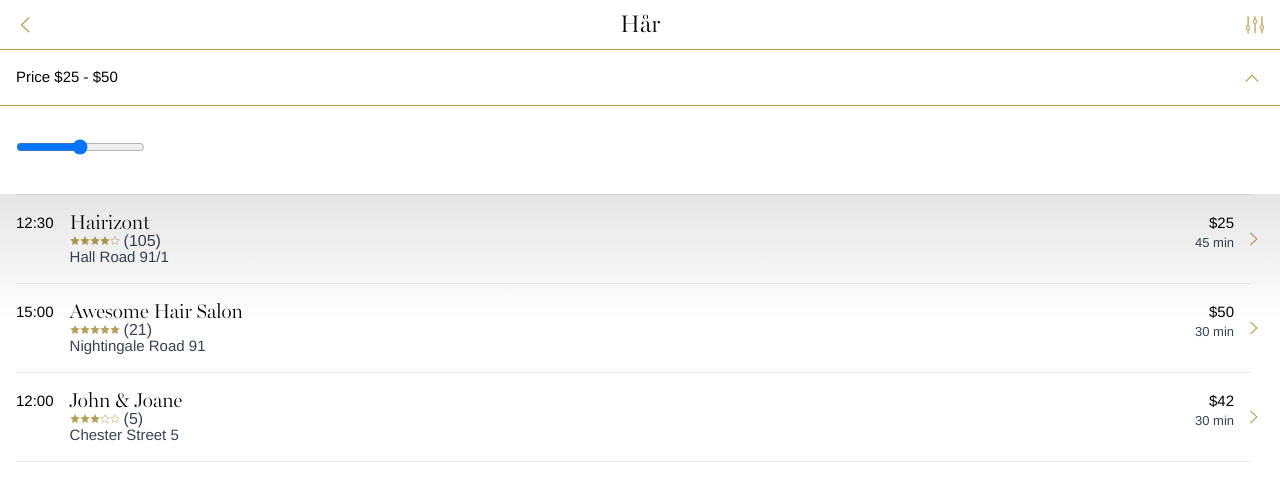
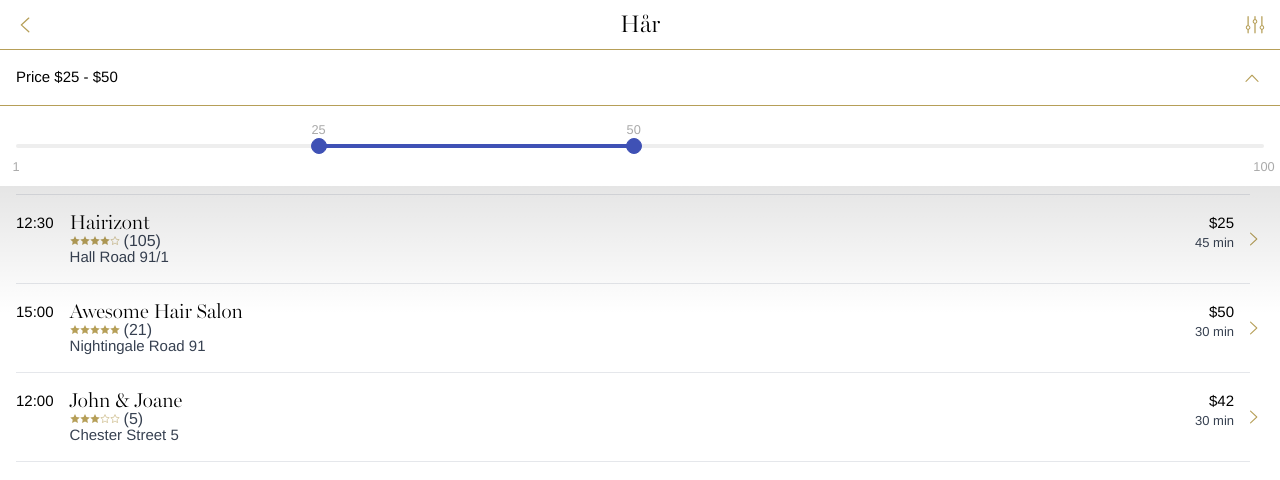
Before and after one commit to dtangerfors/cloudnine-techtest, a React (Create React App) app: page / in a window 1280 px wide. Both pictures are taken after a click on the button 1252 px from the left and 78 px from the top of the page. Shown: the top 480 px of the page. Built offline with nearby package versions, Linux system fonts and the light colour scheme.

Commit message:
Added range component

```diff
--- a/src/components/Filter.js
+++ b/src/components/Filter.js
@@ -1,14 +1,17 @@
-import React, { useState } from "react";
+import React, { useState, useCallback } from "react";
+import InputRange from 'react-input-range';
+
+import "react-input-range/lib/css/index.css";
 
 import chevron_down from "../images/icons/chevron.down.svg";
 
-const Filter = ({ minValue = 25, maxValue = 50 }) => {
+const Filter = ({filterValue, setValue}) => {
   const [open, setOpen] = useState(false);
 
   return (
     <div className="sticky z-10 top-[50px] h-14 flex justify-between p-4 bg-white border-b border-primary">
       <div className="font-sans font-light text-[15px]">
-        Price <span>${minValue}</span> - <span>${maxValue}</span>
+        Price <span>${filterValue.min}</span> - <span>${filterValue.max}</span>
       </div>
       <button
         onClick={() => setOpen(!open)}
@@ -19,7 +22,12 @@ const Filter = ({ minValue = 25, maxValue = 50 }) => {
         <img src={chevron_down} className="w-[14px]" />
       </button>
       <div className={`absolute z-10 w-full top-14 left-0 px-4 py-8 bg-white after:bg-gradient-to-b from-black/10 to-black/0 after:w-full after:h-32 after:block after:absolute after:left-0 after:-bottom-32 ${open ? 'block': 'hidden'}`}>
-         <input type="range" min="1" max="100" />
+         <InputRange
+          maxValue={100}
+          minValue={1}
+          value={filterValue}
+          onChange={value => setValue({isFiltered: true, ...value})}
+          />
       </div>
     </div>
   );
```
